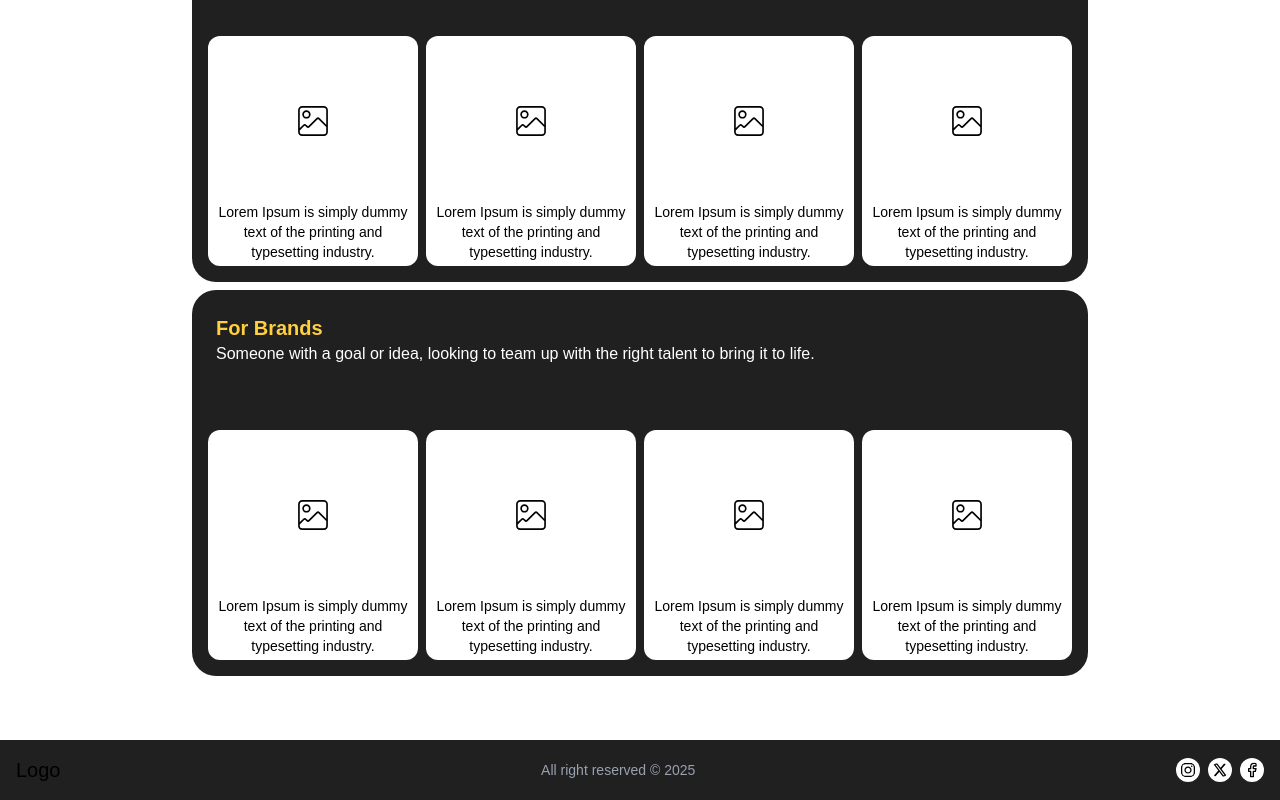
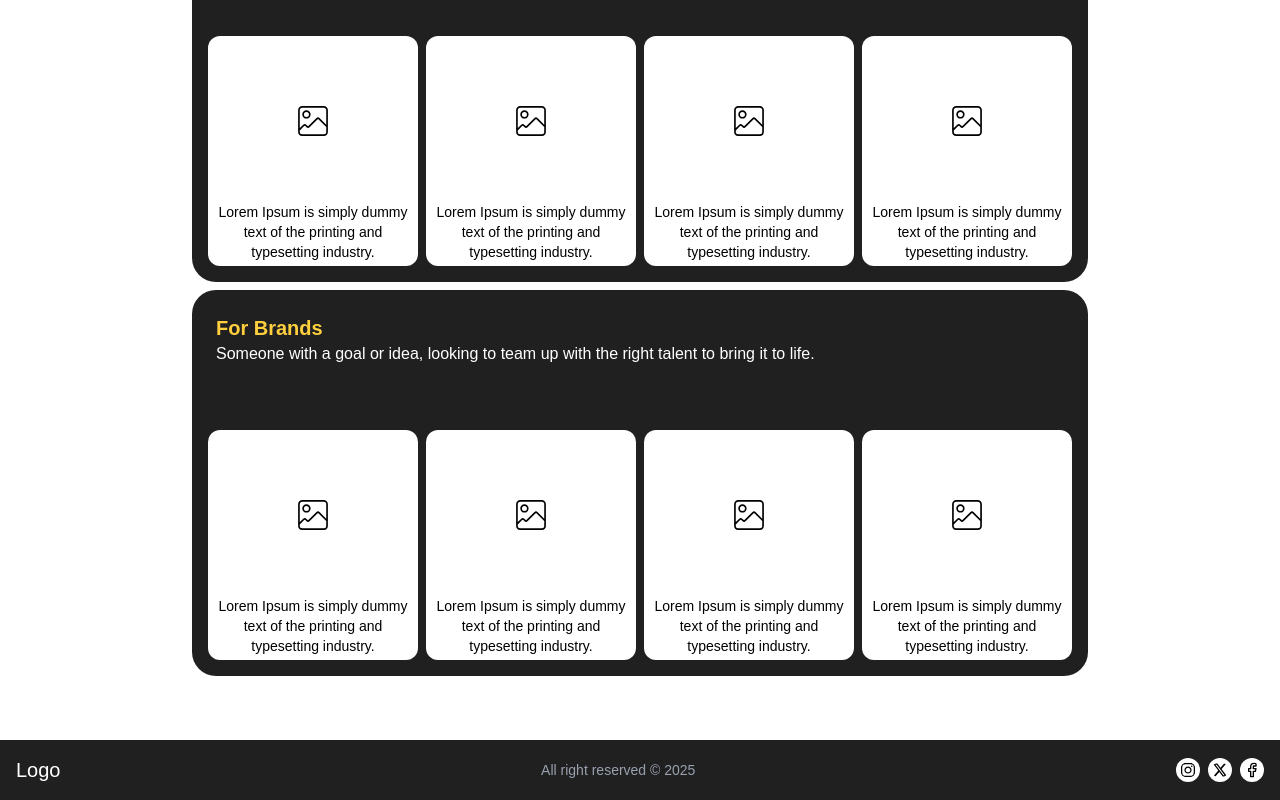
Before and after one commit to shabinx30/Collabify, a React (Vite) app in the folder frontend/: page / in a window 1280 px wide. Shown: the part 1343-2143 px from the top of the page. Built offline with nearby package versions, Linux system fonts and the light colour scheme.

Commit message:
style: minor update

```diff
--- a/frontend/src/components/Footer.tsx
+++ b/frontend/src/components/Footer.tsx
@@ -3,7 +3,7 @@ import { LuFacebook } from "react-icons/lu";
 
 const Footer = () => {
     return <footer className="bg-[#202020] dark:bg-black p-4 flex justify-between items-center">
-        <h3 className="text-xl">Logo</h3>
+        <h3 className="text-xl text-white">Logo</h3>
         <p className="text-sm text-gray-400">All right reserved &copy; 2025</p>
         <div className="flex gap-2">
             <a target="_blank" rel="noopener noreferrer"><FaInstagram size={24} className="bg-white text-black p-1 rounded-full"/></a>
--- a/frontend/src/components/home/Hero.tsx
+++ b/frontend/src/components/home/Hero.tsx
@@ -8,7 +8,7 @@ const Hero = () => {
             <h3 className="w-full text-3xl md:text-4xl lg:text-5xl font-semibold text-center">
                 Symplifiying Influencer Marketing For Everyone
             </h3>
-            <p className="text-gray-800 dark:text-gray-200 mt-[1em] w-[75%] text-sm md:text-base lg:w-[60%] text-center leading-[1.2]">
+            <p className="text-gray-800 dark:text-gray-300/75 mt-[1em] w-[75%] text-sm md:text-base lg:w-[60%] text-center leading-[1.2]">
                 Discover a smarter way to connect with content creators, launch
                 campaigns, and grow your, all in one simple, seamless platform.
             </p>
```
